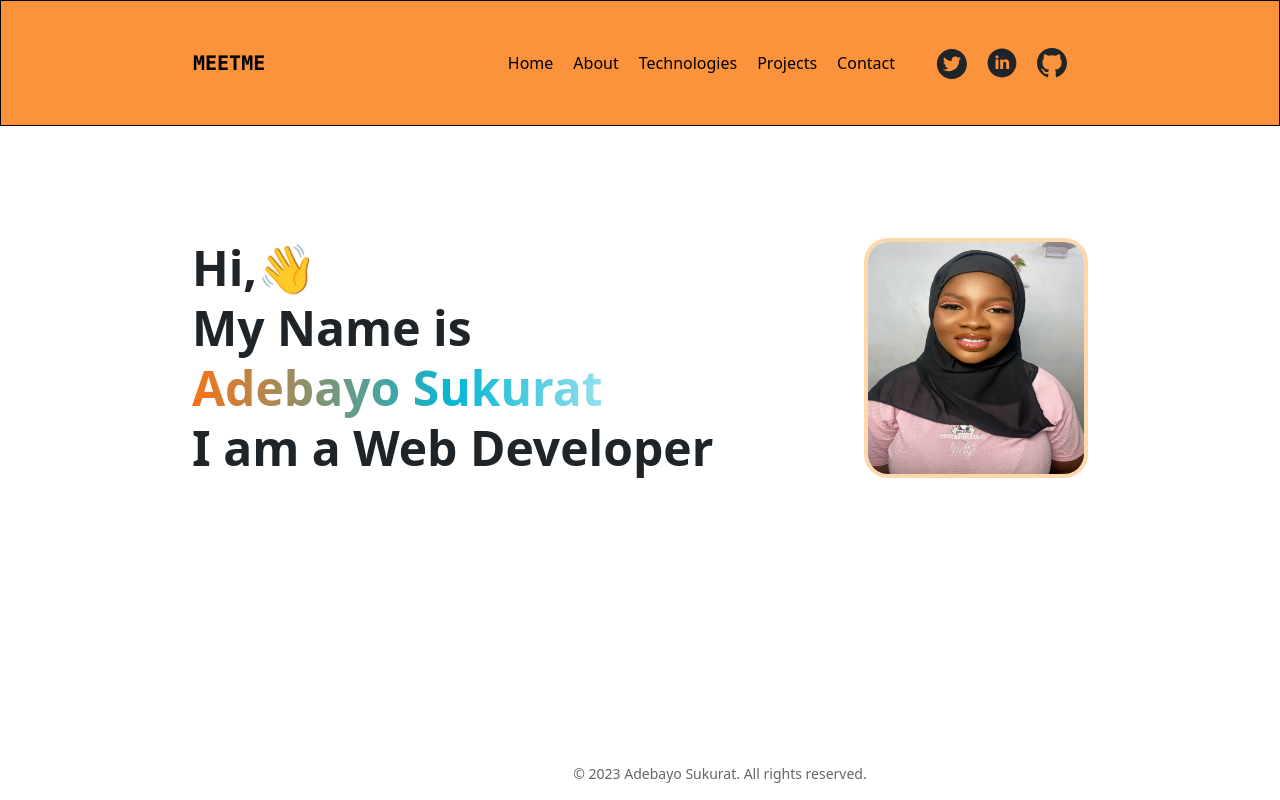
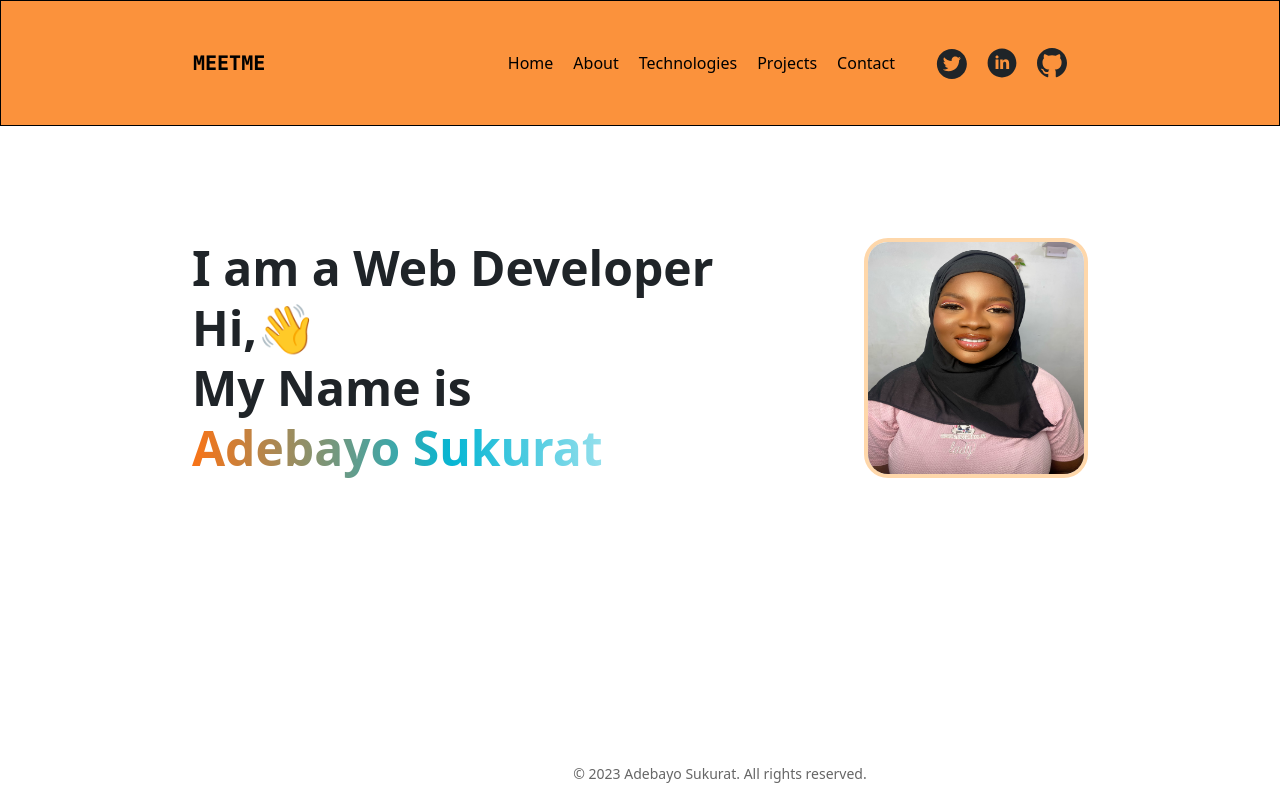
Before and after one commit to lollytech/New-Portfolio, a React (Create React App) app: page / in a window 1280 px wide. Built offline with nearby package versions, Linux system fonts and the light colour scheme.

Commit message:
Update Home.js

```diff
--- a/src/Pages/Home.js
+++ b/src/Pages/Home.js
@@ -59,7 +59,16 @@ function Home() {
   return (
     <main className="container mx-auto max-width section md:flex justify-between items-center ">
       <div>
-        <h1
+
+        <h2
+
+
+ ref={h13}
+          className="text-2xl text-dark-heading dark:text-light-heading md:text-4xl xl:text-5xl xl:leading-tight font-bold"
+        >
+          {tagline}
+        </h2>
+            <h1
           ref={h11}
           className="text-2xl text-dark-heading dark:text-light-heading md:text-4xl xl:text-5xl xl:leading-tight font-bold"
         >
@@ -71,14 +80,6 @@ function Home() {
         >
           {name}
         </h1>
-        <h2
-
-
- ref={h13}
-          className="text-2xl text-dark-heading dark:text-light-heading md:text-4xl xl:text-5xl xl:leading-tight font-bold"
-        >
-          {tagline}
-        </h2>
       </div>
       <div className="mt-5 md:mt-0 h-[30%] w-[25%]">
         <img ref={myimageref} className="w-80 h-60 rounded-3xl md:ml-auto border-orange-200 border-4" src={img} alt="omolara" />
```
